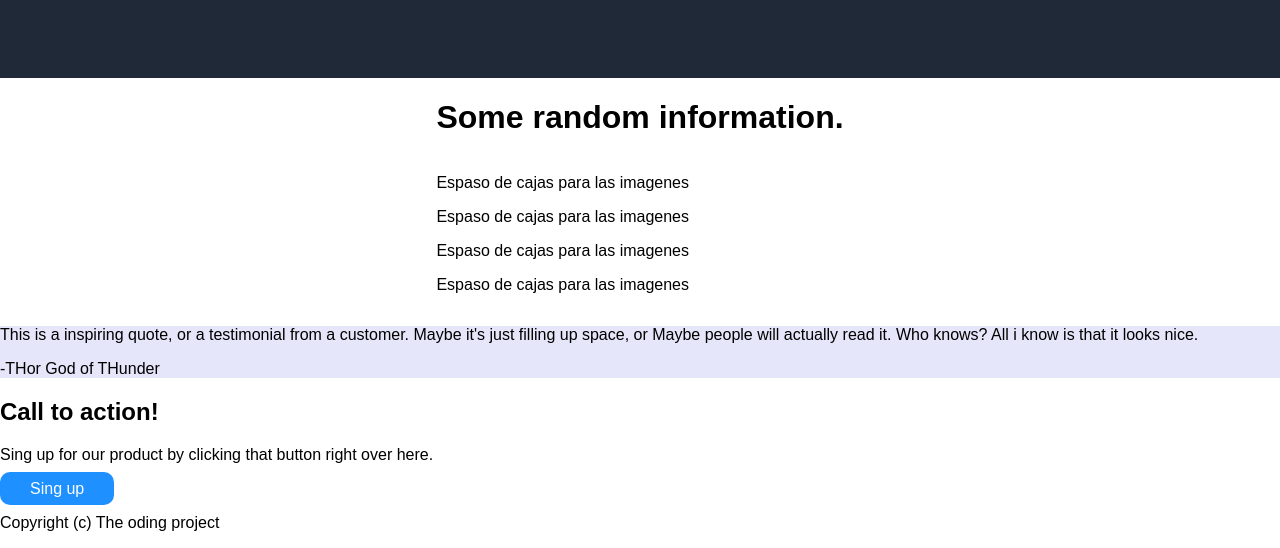
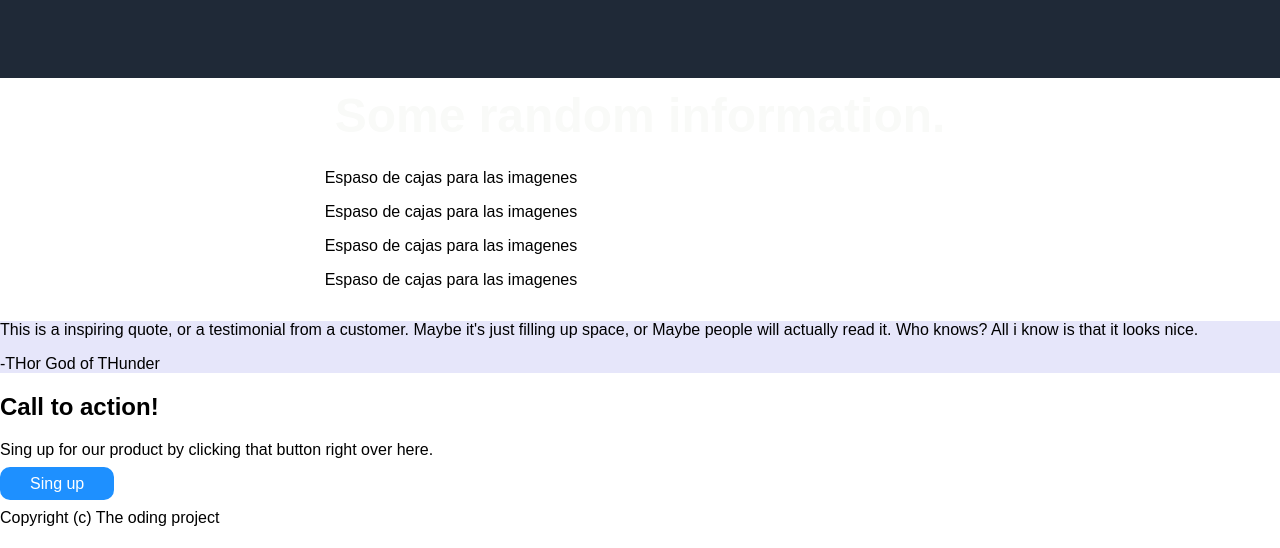
Before and after one commit to DAN-GHOST/Landing-page, a plain HTML site: page index.html in a window 1280 px wide. Shown: the part 306-854 px from the top of the page. Drawn offline with Linux system fonts and the light colour scheme.

```diff
--- a/styles.css/styles.css
+++ b/styles.css/styles.css
@@ -104,7 +104,9 @@ a{
 }
 
 .text-titel-2{
-
+    margin: 10px;
+    font-size: 48px;
+    color: #F9FAF8;
 }
 
 .contaner-img-1{
```
